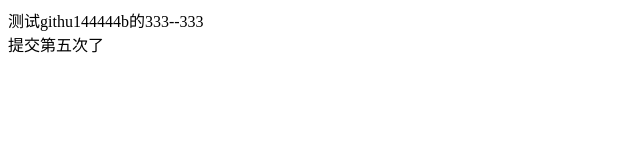
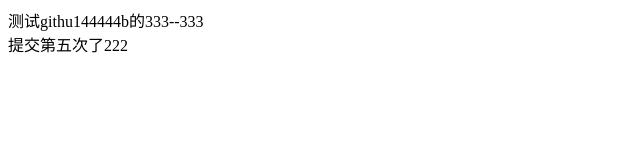
Before and after one commit to WF221323519/test-pull-file, a website: page src/index.html in a window 1280 px wide. Shown: the full height of the page, 0-640 px from the left. Drawn offline with Linux system fonts and the light colour scheme.

Commit message:
dev分支提交记录

```diff
--- a/src/index.html
+++ b/src/index.html
@@ -8,6 +8,6 @@
 </head>
 <body>
   <div>测试githu144444b的333--333</div>
-  <div>提交第五次了</div>
+  <div>提交第五次了222</div>
 </body>
 </html>
```
